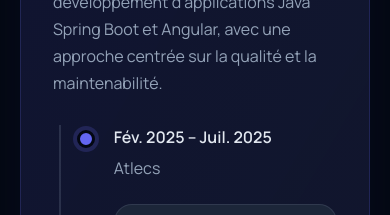
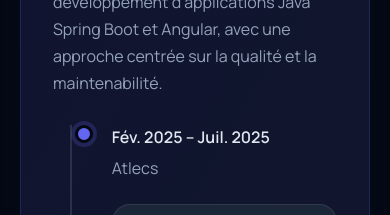
Before and after one commit to benchekchou/portfolio, an Angular app: page / in a window 390 px wide. Shown: the part 3840-4055 px from the top of the page. Built offline with nearby package versions, Linux system fonts and the light colour scheme.

Commit message:
refactor timeline styles for improved alignment and spacing

```diff
--- a/src/app/features/experience/experience.component.scss
+++ b/src/app/features/experience/experience.component.scss
@@ -23,21 +23,22 @@
   position: relative;
 }
 
-/* Ligne verticale */
+/* Ligne verticale (centrée correctement) */
 .timeline::before {
   content: '';
   position: absolute;
-  left: 12px;
+  left: 28px; /* Alignée avec le centre des marqueurs */
   top: 0;
   bottom: 0;
   width: 2px;
   background: linear-gradient(180deg, rgba(148, 163, 184, 0.2), rgba(148, 163, 184, 0.05));
+  transform: translateX(-50%);
 }
 
 /* Items */
 .timeline__item {
   display: grid;
-  grid-template-columns: 32px 1fr;
+  grid-template-columns: 40px 1fr; /* espace ajusté pour éviter le chevauchement */
   gap: 1.2rem;
   position: relative;
   align-items: flex-start;
@@ -51,9 +52,9 @@
   border: 4px solid var(--color-bg);
   background: var(--color-primary);
   box-shadow: 0 0 0 4px rgba(99, 102, 241, 0.2);
-  margin-top: 0.25rem;
   grid-row: span 2;
   z-index: 1;
+  margin: 0 auto; /* centre le marqueur dans sa colonne */
 }
 
 /* Métadonnées */
@@ -112,15 +113,15 @@
 /* ✅ Version mobile */
 @media (max-width: 600px) {
   .timeline {
-    padding-left: 1.5rem;
+    padding-left: 1rem;
   }
 
   .timeline::before {
-    left: 6px; /* Ajuste la ligne pour rester centrée avec les marqueurs */
+    left: 18px;
   }
 
   .timeline__item {
-    grid-template-columns: 24px 1fr;
+    grid-template-columns: 30px 1fr;
     gap: 0.8rem;
   }
 
@@ -128,7 +129,7 @@
     width: 18px;
     height: 18px;
     border-width: 3px;
-    margin-top: 0.3rem;
+    margin: 0 auto;
   }
 
   .timeline__meta {
```
